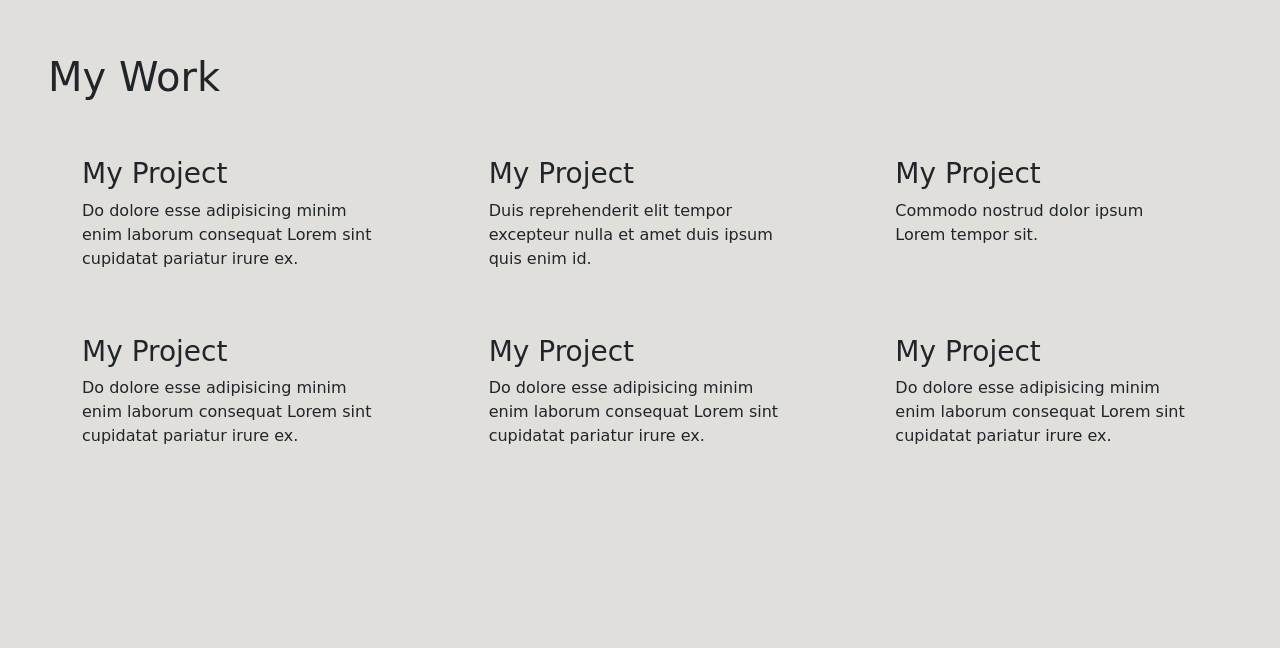
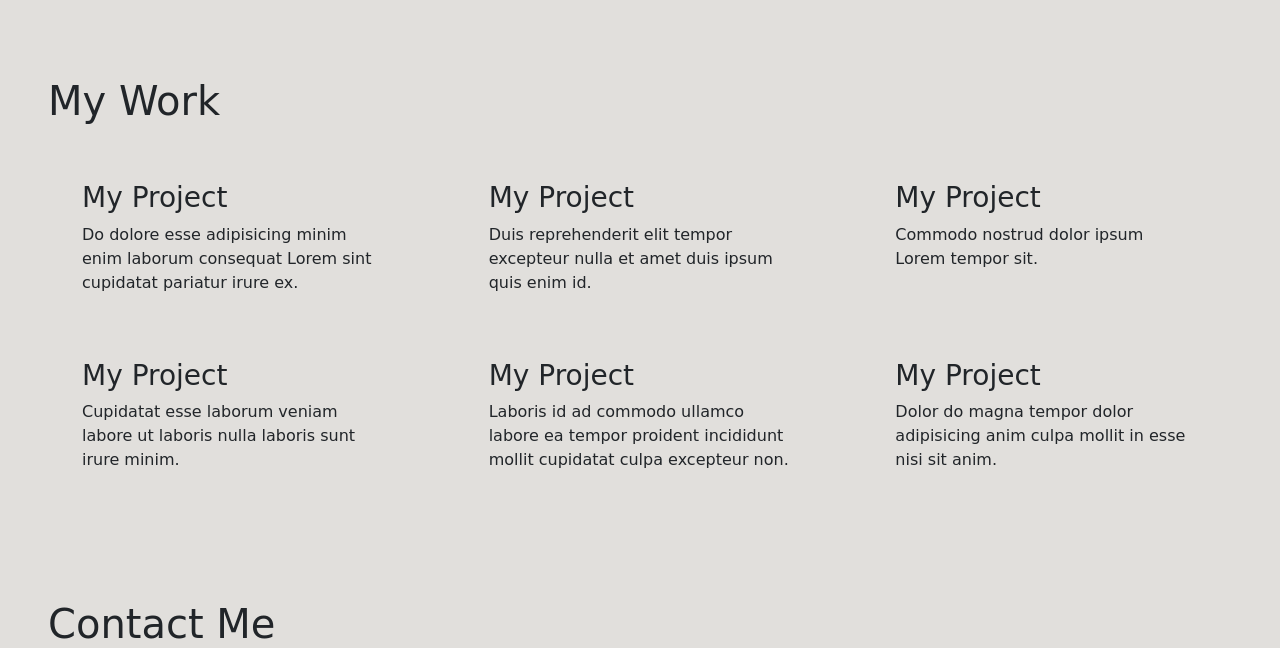
Before and after one commit to camizag/portfolio-v2, a website: page index.html in a window 1280 px wide. Shown: the part 803-1451 px from the top of the page. Before the commit the page ends 1267 px from the top, so only its background shows below. Drawn offline with nearby package versions, Linux system fonts and the light colour scheme; a web font is replaced by a local one.

Commit message:
modified navbar

```diff
--- a/assets/style.css
+++ b/assets/style.css
@@ -27,7 +27,11 @@ nav a {
     display: flex;
     flex-direction: row;
     gap: 2rem;
+    padding-left: 3rem;
+    padding-top: 1.5rem;
 }
+
+
 
 /******** Hero bg ********/
 .hero-image {
@@ -88,3 +92,10 @@ nav a {
     padding-top: 3rem;
     gap: 5rem;
 }
+
+/********* Contact Me *********/
+.contactme-container {
+    padding-top: 7rem;
+    padding-right: 3rem;
+    padding-left: 3rem;
+}
--- a/index.html
+++ b/index.html
@@ -13,7 +13,7 @@
 </head>
 <body>
     <!-- Navbar -->
-    <nav class="navbar d-flex justify-content-around">
+    <nav class="navbar d-flex">
         <div class="navbar-list">
             <div class="p-2"><a href="#about-me">About Me</a></div>
             <div class="p-2"><a href="#my-work">My Work</a></div>
@@ -58,18 +58,25 @@
             <div class="row">
                 <div class="col">
                     <h3>My Project</h3>
-                    <p>Do dolore esse adipisicing minim enim laborum consequat Lorem sint cupidatat pariatur irure ex.</p>
+                    <p>Cupidatat esse laborum veniam labore ut laboris nulla laboris sunt irure minim.</p>
                 </div>
                 <div class="col">
                     <h3>My Project</h3>
-                    <p>Do dolore esse adipisicing minim enim laborum consequat Lorem sint cupidatat pariatur irure ex.</p>
+                    <p>Laboris id ad commodo ullamco labore ea tempor proident incididunt mollit cupidatat culpa excepteur non.</p>
                 </div>
                 <div class="col">
                     <h3>My Project</h3>
-                    <p>Do dolore esse adipisicing minim enim laborum consequat Lorem sint cupidatat pariatur irure ex.</p>
+                    <p>Dolor do magna tempor dolor adipisicing anim culpa mollit in esse nisi sit anim.</p>
                 </div>
             </div>
         </div>
     </div>
 
+    <div class="contactme-container">
+        <div class="contactme-title">
+            <h1 id="contact-me">Contact Me</h1>
+        </div>
+    </div>
+
+
 </html>
```
